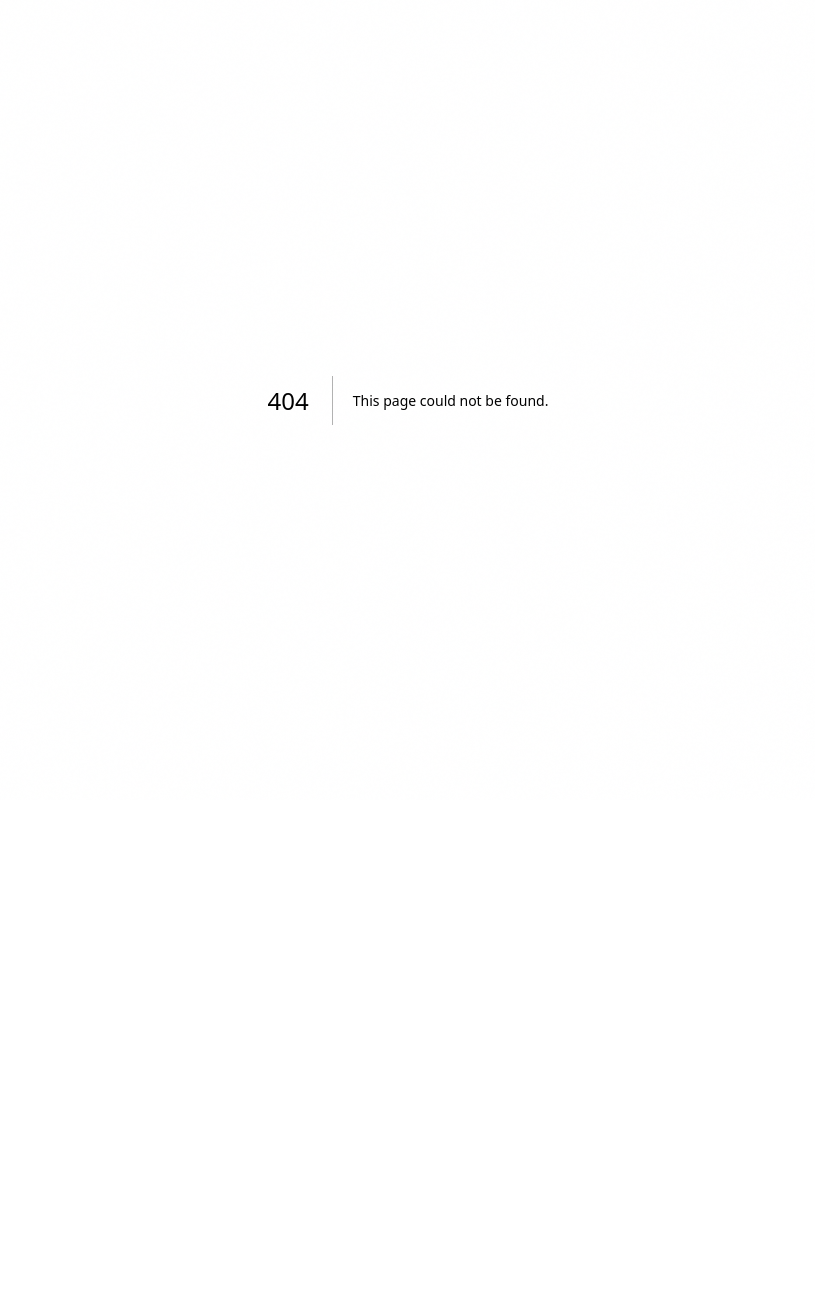
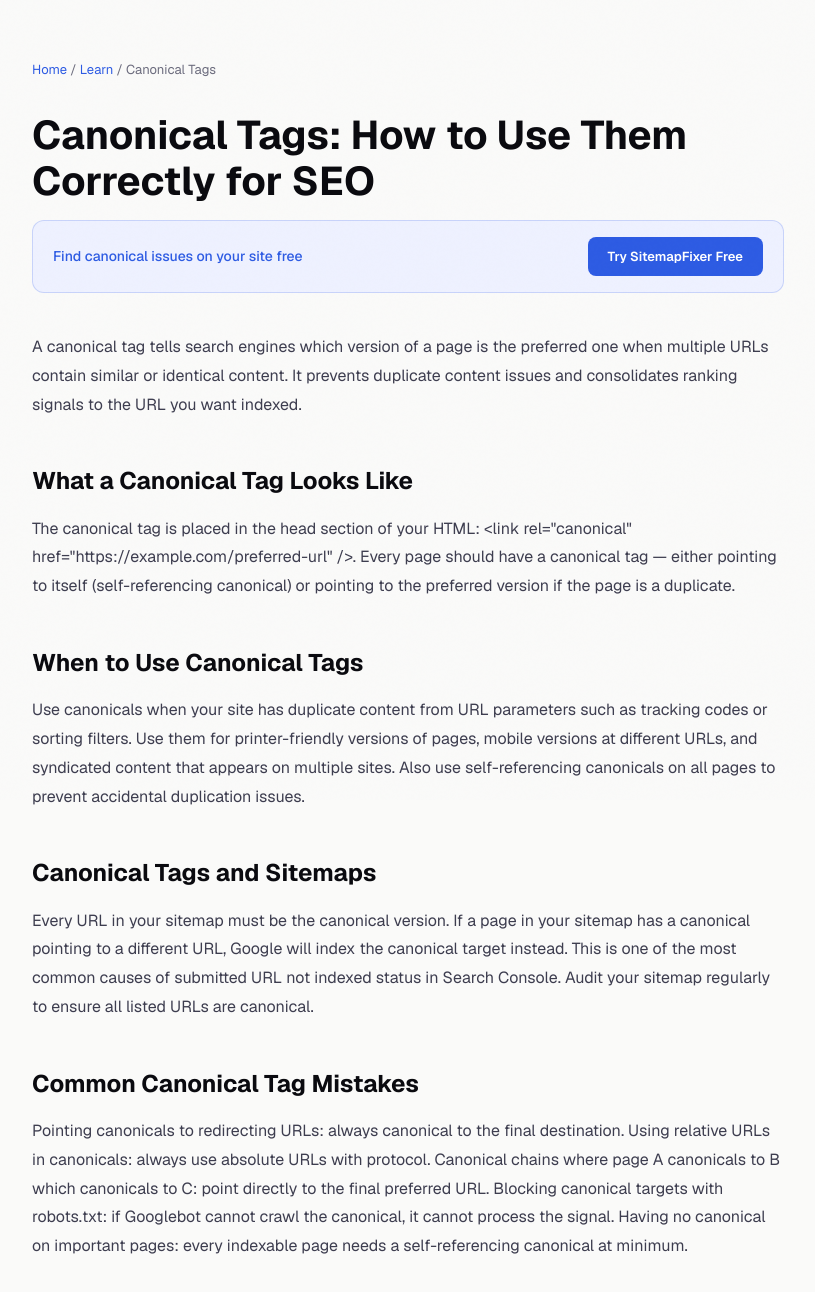
Before and after one commit to Watermelon-Coctail-Bar/sitemap-fixer, a Next.js app: page /learn/canonical-tags in a window 1280 px wide. Before the commit this address had no page. Shown: the top 1292 px of the page, without its empty margins (232-1047 px from the left). Before the commit the page ends 800 px from the top, so only its background shows below. Built offline with nearby package versions, Linux system fonts and the light colour scheme.

Commit message:
Create page.tsx

```diff
--- /dev/null
+++ b/src/app/learn/canonical-tags/page.tsx
@@ -0,0 +1,47 @@
+import type { Metadata } from 'next';
+export const metadata: Metadata = {
+  title: 'Canonical Tags: How to Use Them Correctly for SEO | SitemapFixer',
+  description: 'Learn how canonical tags work, when to use them, and the most common mistakes that hurt your SEO. Complete guide with examples.',
+  alternates: { canonical: 'https://sitemapfixer.com/learn/canonical-tags' },
+  openGraph: { title: 'Canonical Tags Guide', description: 'How to use canonical tags correctly for SEO.', url: 'https://sitemapfixer.com/learn/canonical-tags', type: 'article' },
+};
+export default function Page() {
+  return (
+    <div style={{ maxWidth: 800, margin: '0 auto', padding: '60px 24px' }}>
+      <nav style={{ fontSize: 13, color: '#6b6b7d', marginBottom: 32 }}>
+        <a href="/" style={{ color: '#2d5be3', textDecoration: 'none' }}>Home</a>{' / '}
+        <a href="/learn" style={{ color: '#2d5be3', textDecoration: 'none' }}>Learn</a>{' / '}
+        <span>Canonical Tags</span>
+      </nav>
+      <h1 style={{ fontSize: 40, fontWeight: 700, color: '#0a0a0f', marginBottom: 16, lineHeight: 1.15 }}>Canonical Tags: How to Use Them Correctly for SEO</h1>
+      <div style={{ background: '#eef1ff', border: '1px solid rgba(45,91,227,0.2)', borderRadius: 12, padding: '16px 20px', marginBottom: 40, display: 'flex', alignItems: 'center', justifyContent: 'space-between', gap: 16 }}>
+        <span style={{ fontSize: 14, color: '#2d5be3', fontWeight: 500 }}>Find canonical issues on your site free</span>
+        <a href="/" style={{ background: '#2d5be3', color: 'white', padding: '10px 20px', borderRadius: 8, textDecoration: 'none', fontWeight: 600, fontSize: 13 }}>Try SitemapFixer Free</a>
+      </div>
+      <div style={{ fontSize: 16, color: '#3d3d4f', lineHeight: 1.8 }}>
+        <p style={{ marginBottom: 20 }}>A canonical tag tells search engines which version of a page is the preferred one when multiple URLs contain similar or identical content. It prevents duplicate content issues and consolidates ranking signals to the URL you want indexed.</p>
+        <h2 style={{ fontSize: 24, fontWeight: 700, color: '#0a0a0f', marginTop: 40, marginBottom: 12 }}>What a Canonical Tag Looks Like</h2>
+        <p style={{ marginBottom: 20 }}>The canonical tag is placed in the head section of your HTML: &lt;link rel="canonical" href="https://example.com/preferred-url" /&gt;. Every page should have a canonical tag — either pointing to itself (self-referencing canonical) or pointing to the preferred version if the page is a duplicate.</p>
+        <h2 style={{ fontSize: 24, fontWeight: 700, color: '#0a0a0f', marginTop: 40, marginBottom: 12 }}>When to Use Canonical Tags</h2>
+        <p style={{ marginBottom: 20 }}>Use canonicals when your site has duplicate content from URL parameters such as tracking codes or sorting filters. Use them for printer-friendly versions of pages, mobile versions at different URLs, and syndicated content that appears on multiple sites. Also use self-referencing canonicals on all pages to prevent accidental duplication issues.</p>
+        <h2 style={{ fontSize: 24, fontWeight: 700, color: '#0a0a0f', marginTop: 40, marginBottom: 12 }}>Canonical Tags and Sitemaps</h2>
+        <p style={{ marginBottom: 20 }}>Every URL in your sitemap must be the canonical version. If a page in your sitemap has a canonical pointing to a different URL, Google will index the canonical target instead. This is one of the most common causes of submitted URL not indexed status in Search Console. Audit your sitemap regularly to ensure all listed URLs are canonical.</p>
+        <h2 style={{ fontSize: 24, fontWeight: 700, color: '#0a0a0f', marginTop: 40, marginBottom: 12 }}>Common Canonical Tag Mistakes</h2>
+        <p style={{ marginBottom: 20 }}>Pointing canonicals to redirecting URLs: always canonical to the final destination. Using relative URLs in canonicals: always use absolute URLs with protocol. Canonical chains where page A canonicals to B which canonicals to C: point directly to the final preferred URL. Blocking canonical targets with robots.txt: if Googlebot cannot crawl the canonical, it cannot process the signal. Having no canonical on important pages: every indexable page needs a self-referencing canonical at minimum.</p>
+      </div>
+      <div style={{ background: '#0a0a0f', borderRadius: 12, padding: '32px', textAlign: 'center', marginTop: 48 }}>
+        <div style={{ fontSize: 20, fontWeight: 700, color: 'white', marginBottom: 8 }}>Find canonical issues on your site</div>
+        <div style={{ color: '#9999aa', marginBottom: 20, fontSize: 14 }}>Free analysis in 60 seconds</div>
+        <a href="/" style={{ background: 'white', color: '#0a0a0f', padding: '14px 28px', borderRadius: 8, textDecoration: 'none', fontWeight: 700 }}>Analyze My Sitemap</a>
+      </div>
+      <div style={{ marginTop: 48, borderTop: '1px solid #e4e4ed', paddingTop: 32 }}>
+        <div style={{ fontWeight: 600, color: '#0a0a0f', marginBottom: 16 }}>Related guides</div>
+        <ul style={{ listStyle: 'none', padding: 0, display: 'flex', gap: 12, flexWrap: 'wrap' }}>
+          <li><a href="/learn/pages-in-sitemap-not-indexed" style={{ color: '#2d5be3', textDecoration: 'none', background: '#eef1ff', padding: '6px 14px', borderRadius: 6, fontSize: 13 }}>Pages in Sitemap Not Indexed</a></li>
+          <li><a href="/learn/submitted-url-not-indexed" style={{ color: '#2d5be3', textDecoration: 'none', background: '#eef1ff', padding: '6px 14px', borderRadius: 6, fontSize: 13 }}>Submitted URL Not Indexed</a></li>
+          <li><a href="/learn/sitemap-best-practices" style={{ color: '#2d5be3', textDecoration: 'none', background: '#eef1ff', padding: '6px 14px', borderRadius: 6, fontSize: 13 }}>Sitemap Best Practices</a></li>
+        </ul>
+      </div>
+    </div>
+  );
+}
```
